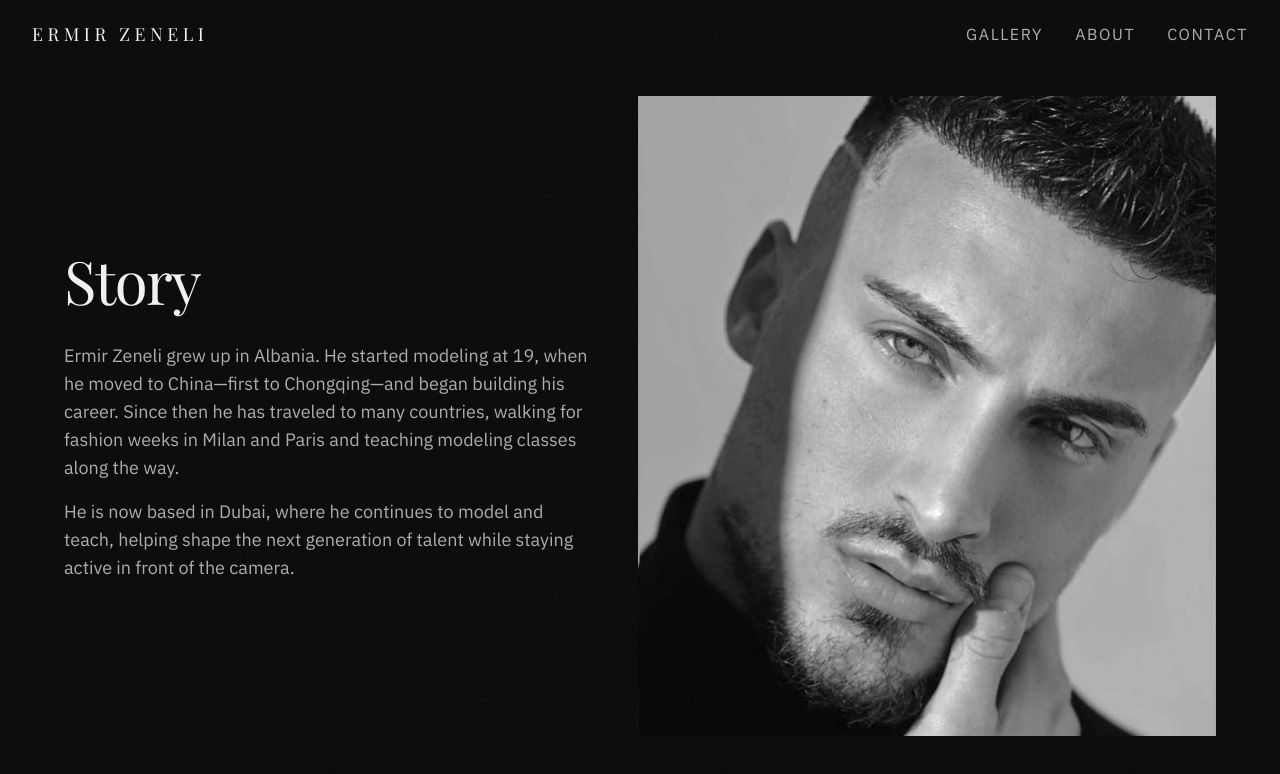
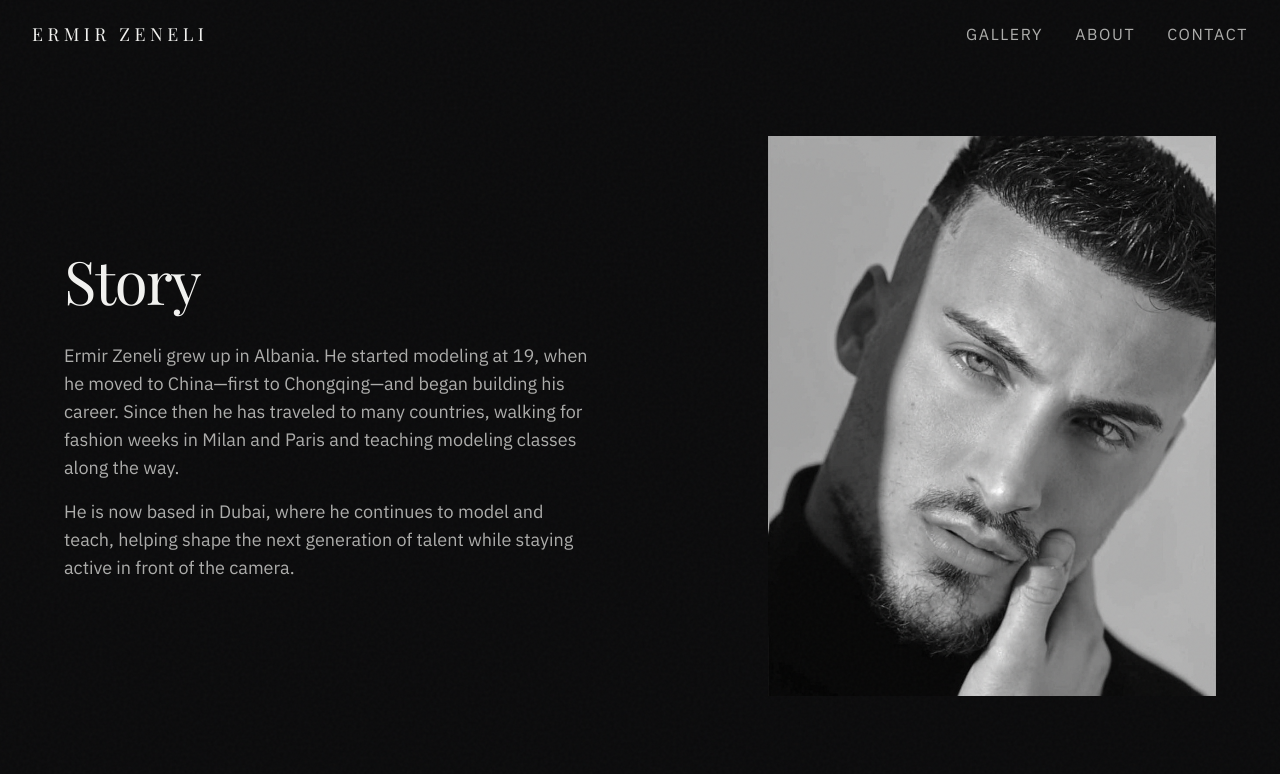
Before and after one commit to kennsorr/ermir-zeneli, a Next.js app: page /about in a window 1280 px wide. Shown: the top 774 px of the page. Built offline with nearby package versions, Linux system fonts and the light colour scheme; a web font is replaced by a local one.

Commit message:
About page image size edits

```diff
--- a/app/about/page.tsx
+++ b/app/about/page.tsx
@@ -31,10 +31,12 @@ export default function AboutPage() {
           </div>
         </div>
 
-        {/* Right: image */}
-        <figure className="relative min-h-0 flex-1 overflow-hidden bg-background md:min-h-[50vh]">
-          <StoryImage />
-        </figure>
+        {/* Right: image — constrained size so image scales down and isn’t cropped */}
+        <div className="flex min-h-0 items-center justify-center md:justify-end">
+          <figure className="relative aspect-[3/4] w-full max-w-sm overflow-hidden bg-background md:max-w-md">
+            <StoryImage />
+          </figure>
+        </div>
       </div>
     </main>
   );
--- a/src/components/StoryImage.tsx
+++ b/src/components/StoryImage.tsx
@@ -13,7 +13,7 @@ export function StoryImage() {
       src="/images/about/story.png"
       alt="Ermir Zeneli"
       fill
-      className="object-cover"
+      className="object-contain"
       sizes="(max-width: 768px) 100vw,  min(896px, 90vw)"
       onError={() => setFailed(true)}
     />
```
